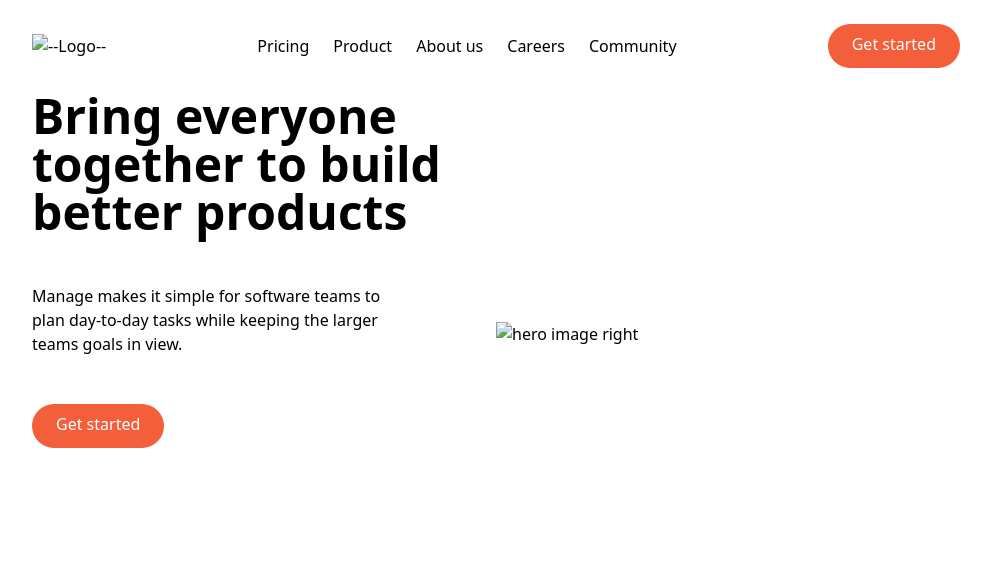
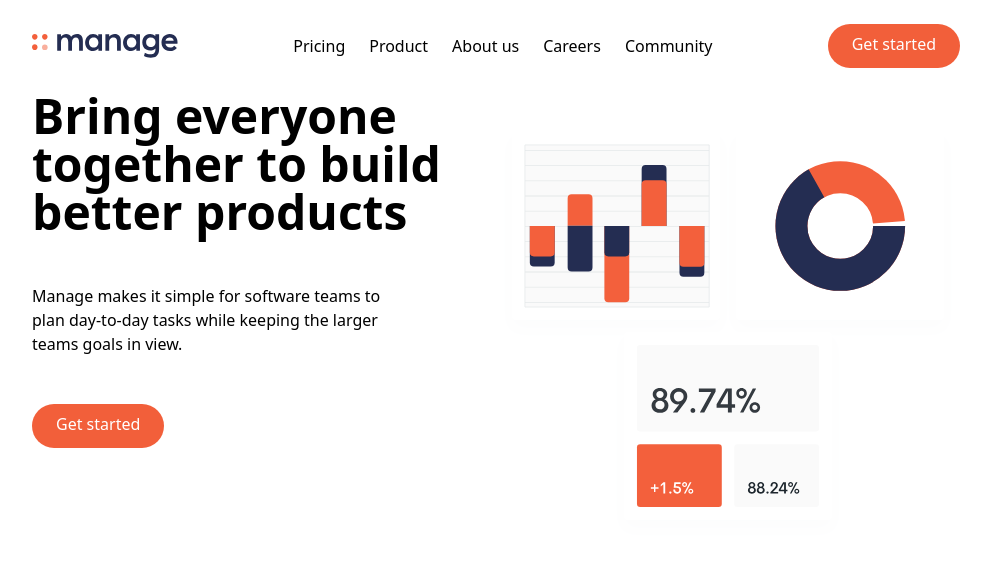
Before and after one commit to AH-Aashiq/manage-app, a website: page index.html in a window 1280 px wide. Shown: the whole page, without its empty margins (144-1135 px from the left). Drawn offline with Linux system fonts and the light colour scheme; the site is published under a folder, as on GitHub Pages, so addresses that start at the root find nothing.

Commit message:
Update index.html

```diff
--- a/index.html
+++ b/index.html
@@ -14,7 +14,7 @@
       <div class="flex items-center justify-between">
         <!-- Logo -->
         <div>
-          <img src="/img/logo.svg " alt="--Logo--" />
+          <img src="img/logo.svg " alt="--Logo--" />
         </div>
 
         <!-- Menu Items -->
@@ -64,7 +64,7 @@
 
         <!--Image -->
         <div class="md:w-1/2">
-          <img src="/img/illustration-intro.svg" alt="hero image right" />
+          <img src="img/illustration-intro.svg" alt="hero image right" />
         </div>
       </div>
     </section>
```
